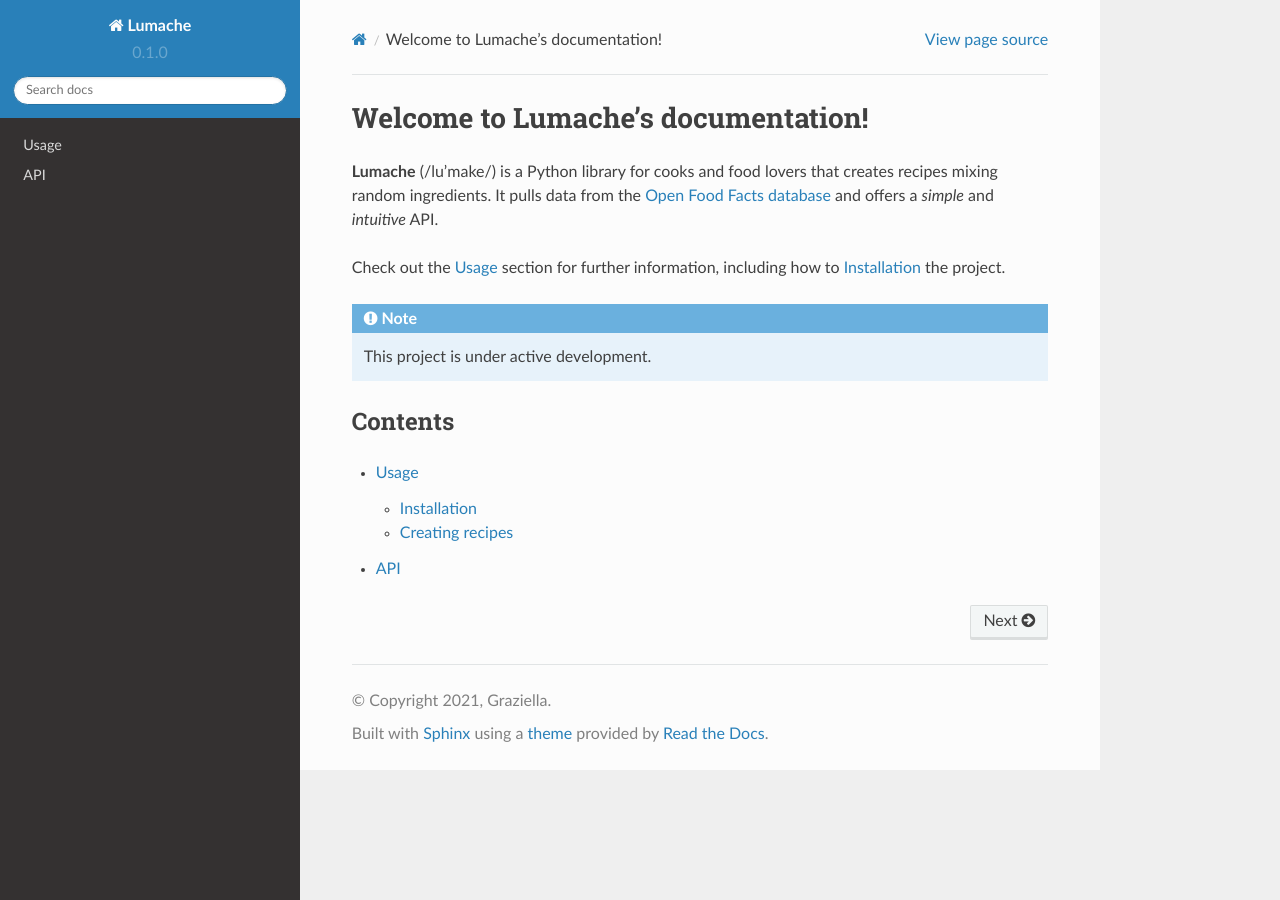
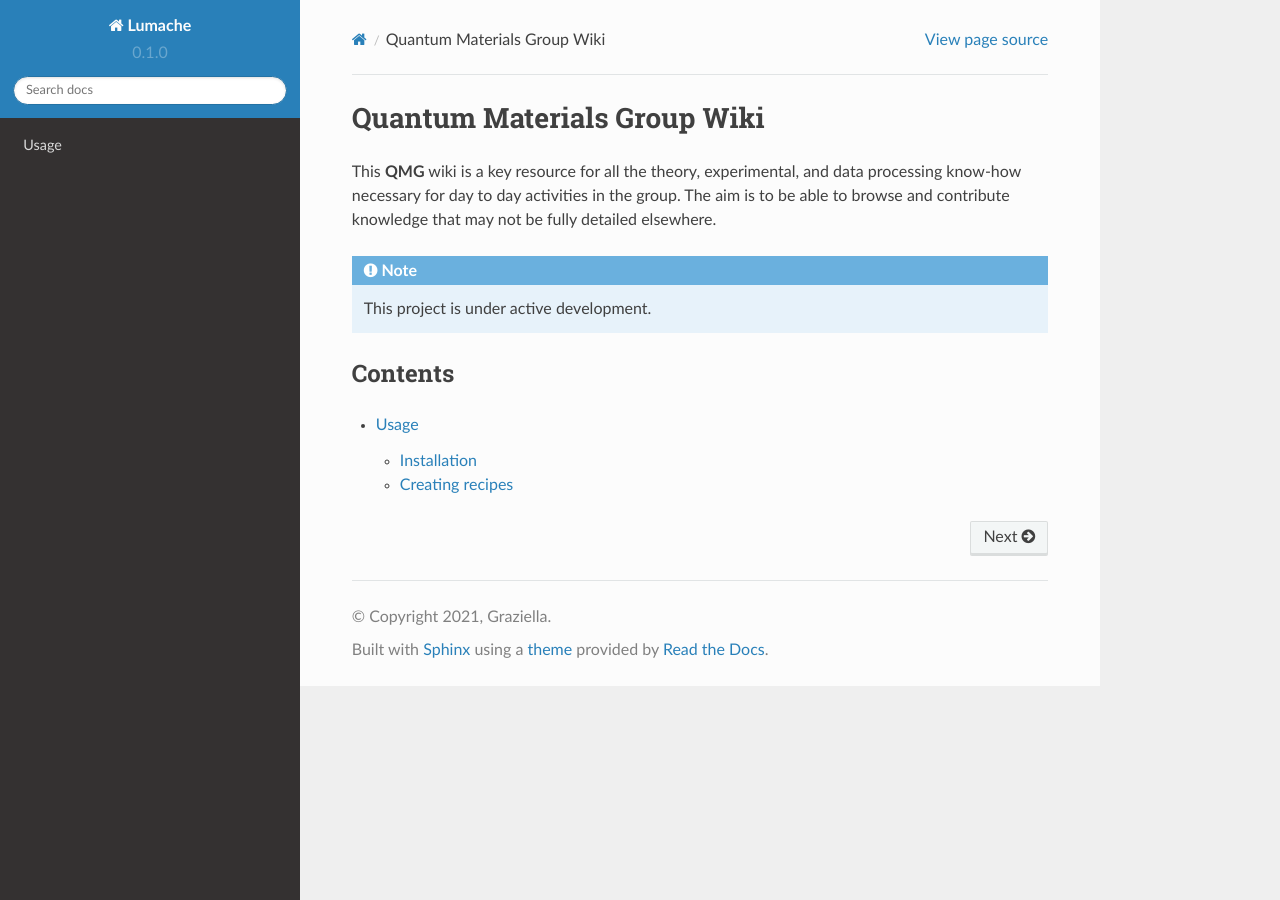
Before and after one commit to quantum-materials-group/QMG-wiki, a Sphinx documentation site: the page built from docs/source/index.rst, in a window 1280 px wide. Built offline with Sphinx 7.4.7 and the Read the Docs theme 2.0.0, drawn with Linux system fonts in a browser that asks for light colours.

Commit message:
Update index.rst

```diff
--- a/docs/source/index.rst
+++ b/docs/source/index.rst
@@ -1,13 +1,9 @@
-Welcome to Lumache's documentation!
+Quantum Materials Group Wiki
 ===================================
 
-**Lumache** (/lu'make/) is a Python library for cooks and food lovers
-that creates recipes mixing random ingredients.
-It pulls data from the `Open Food Facts database <https://world.openfoodfacts.org/>`_
-and offers a *simple* and *intuitive* API.
-
-Check out the :doc:`usage` section for further information, including
-how to :ref:`installation` the project.
+This **QMG** wiki is a key resource for all the theory, experimental, and data processing know-how
+necessary for day to day activities in the group. The aim is to be able to browse and contribute
+knowledge that may not be fully detailed elsewhere.
 
 .. note::
 
@@ -19,4 +15,3 @@
 .. toctree::
 
    usage
-   api
```
